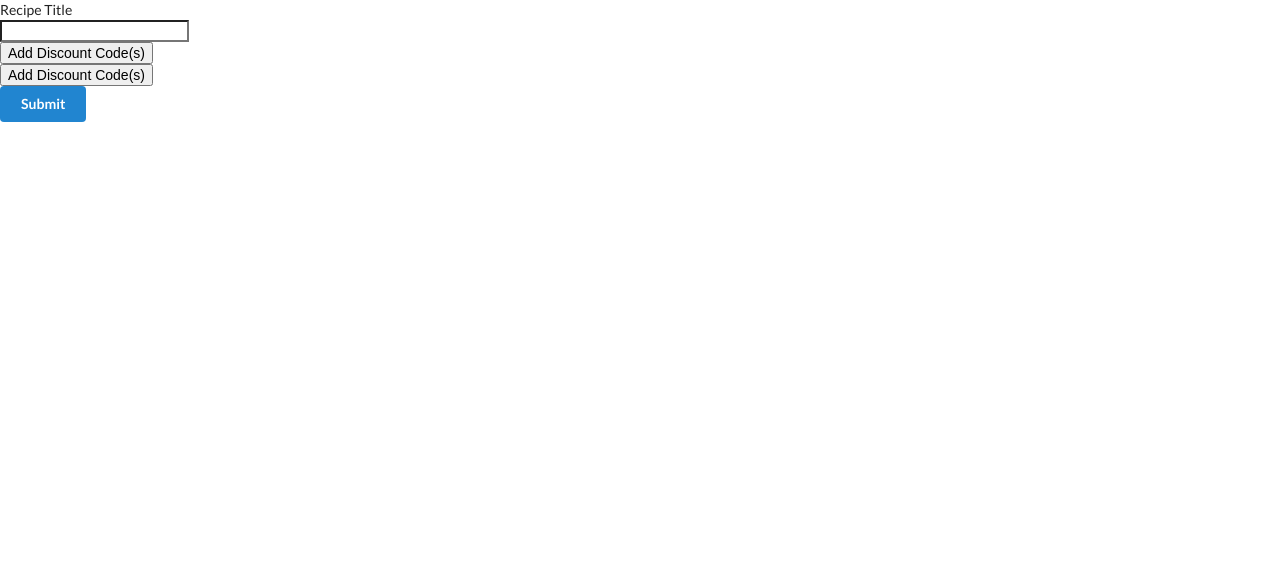
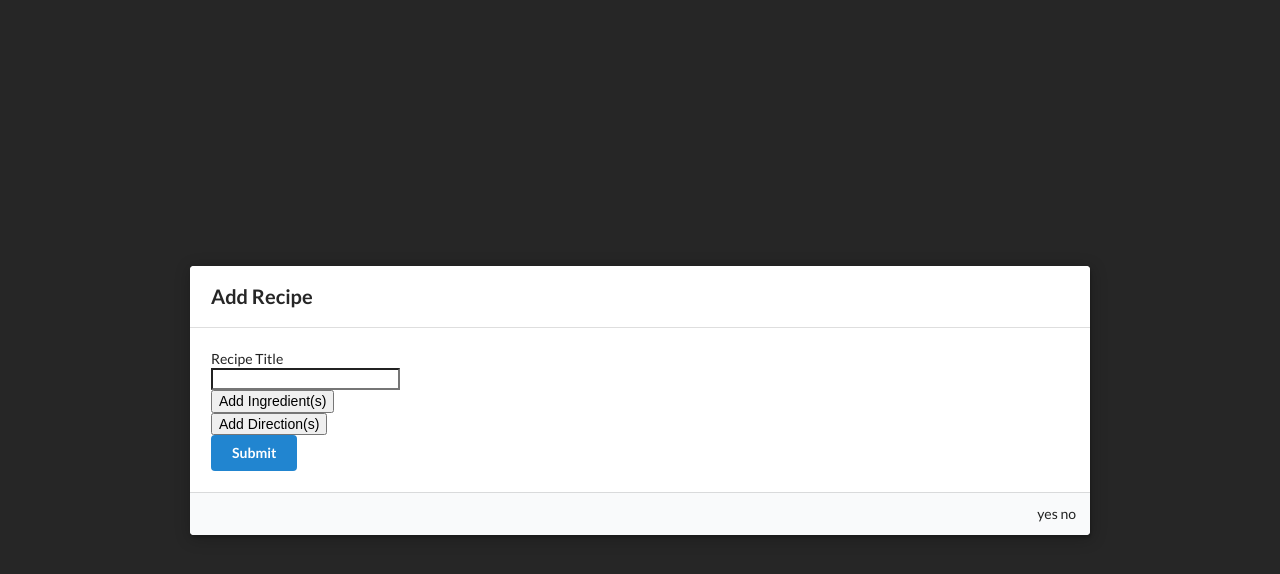
Before and after one commit to tengen14/Recipe-Box, a React (Create React App) app in the folder client/: page /recipes/new in a window 1280 px wide. Shown: the top 574 px of the page. Built offline with nearby package versions, Linux system fonts and the light colour scheme.

Commit message:
modalize form for 'create' route

```diff
--- a/client/src/components/Modal.js
+++ b/client/src/components/Modal.js
@@ -1,15 +1,16 @@
 import React from "react";
 import ReactDOM from "react-dom";
+import RecipeForm from '../components/recipes/RecipeForm';
 
-const Modal = () => {
+const Modal = (props) => {
   return ReactDOM.createPortal(
     <div className="ui dimmer modals visible active">
       <div
         onClick={e => e.stopPropagation()}
         className="ui standard modal visible active"
       >
-        <div className="header">Hello</div>
-        <div className="content">lorem ipsum</div>
+        <div className="header">{props.title}</div>
+        <div className="content"><RecipeForm /></div>
         <div className="actions">yes no</div>
       </div>
     </div>,
--- a/client/src/components/recipes/RecipeCreate.js
+++ b/client/src/components/recipes/RecipeCreate.js
@@ -10,10 +10,13 @@ class RecipeCreate extends React.Component {
   };
 
   render() {
+    console.log(this.props)
     return (
       <div>
-        <RecipeForm onSubmit={this.onSubmit} />
-        {/* <Modal /> */}
+        <Modal
+          title="Add Recipe"
+
+        />
       </div>
     );
   }
--- a/client/src/components/recipes/RecipeForm.js
+++ b/client/src/components/recipes/RecipeForm.js
@@ -1,10 +1,7 @@
 import React from "react";
-import { Field, Fields, FieldArray, reduxForm } from "redux-form";
+import { Field, FieldArray, reduxForm } from "redux-form";
 
 class RecipeForm extends React.Component {
-  // The fields object is a "pseudo-array", in that it has many of the same properties and methods as a javascript Array,
-  // providing both reading and writing functionality.
-
   renderField = field => {
     return (
       <div className="input-row">
@@ -25,7 +22,6 @@ class RecipeForm extends React.Component {
               name={code}
               type="text"
               component={this.renderField}
-              label={`Discount Code #${index + 1}`}
               autoFocus
             />
             <button type="button" onClick={() => fields.remove(index)}>
@@ -34,7 +30,7 @@ class RecipeForm extends React.Component {
           </div>
         ))}
         <button type="button" onClick={() => fields.push()}>
-          Add {!fields.length ? "Discount Code(s)" : "Another Discount Code"}
+          Add {!fields.length ? "Ingredient(s)" : "Another Ingredient"}
         </button>
       </div>
     );
@@ -58,7 +54,7 @@ class RecipeForm extends React.Component {
           </div>
         ))}
         <button type="button" onClick={() => fields.push()}>
-          Add {!fields.length ? "Discount Code(s)" : "Another Discount Code"}
+          Add {!fields.length ? "Direction(s)" : "Another Direction"}
         </button>
       </div>
     );
@@ -145,5 +141,8 @@ class RecipeForm extends React.Component {
 
 export default reduxForm({
   form: "recipeForm"
-  //   validateds
+  //   validated
 })(RecipeForm);
+
+// dry up functions
+// validate form
```
Also changed, not shown: 1 other file (tests, documents, lock files or other folders).
